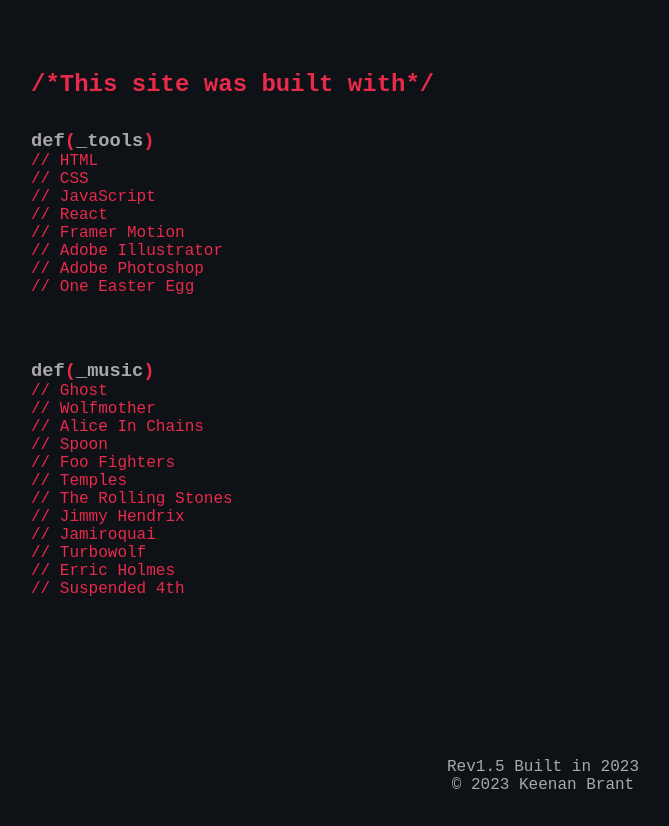
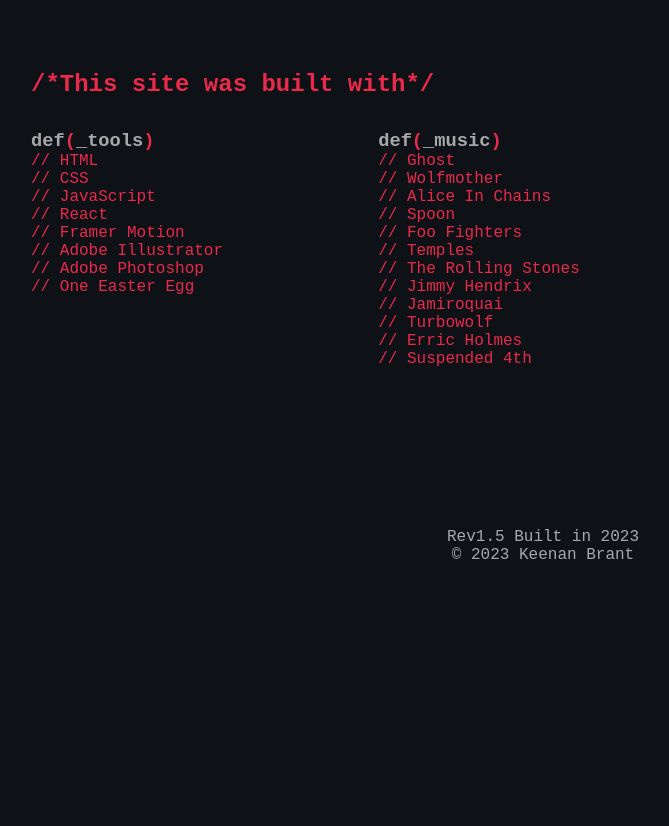
Before and after one commit to The-Nightman/Portfolio, a React (Vite) app: page /about in a window 1280 px wide. Shown: the part 1120-1946 px from the top of the page, without its empty margins (97-766 px from the left). After the commit the page ends 1716 px from the top, so only its background shows below. Built offline with nearby package versions, Linux system fonts and the light colour scheme; the HTML template or start-up script is replaced by a standard one.

Commit message:
update styling and media queries

```diff
--- a/src/components/component.css
+++ b/src/components/component.css
@@ -280,9 +280,10 @@ footer {
 }
 .made-with-grid {
   display: grid;
-  grid-template-columns: auto;
-  grid-template-rows: auto auto;
-  gap: 4rem;
+  grid-template-columns: auto auto;
+  grid-template-rows: auto;
+  gap: 8rem;
+  width: 50%;
 }
 .made-with ul li {
   color: var(--function-color);
@@ -404,6 +405,12 @@ color: var(--nb-hover-icon-color);
   .error-image {
     width: 40%;
   }
+  .made-with-grid {
+    grid-template-columns: auto auto;
+    grid-template-rows: auto;
+    gap: 8rem;
+    width: 60%;
+  }
 }
 @media only screen and (max-width: 800px) {
   .nav-breadcrumb {
@@ -431,6 +438,11 @@ color: var(--nb-hover-icon-color);
     width: calc(100vw - 2rem);
     overflow: hidden;
   }
+  .made-with-grid {
+    grid-template-columns: auto;
+    grid-template-rows: auto auto;
+    gap: 4rem;
+  }
 }
 @media only screen and (max-width: 670px) {
   .skills-grid {
```
